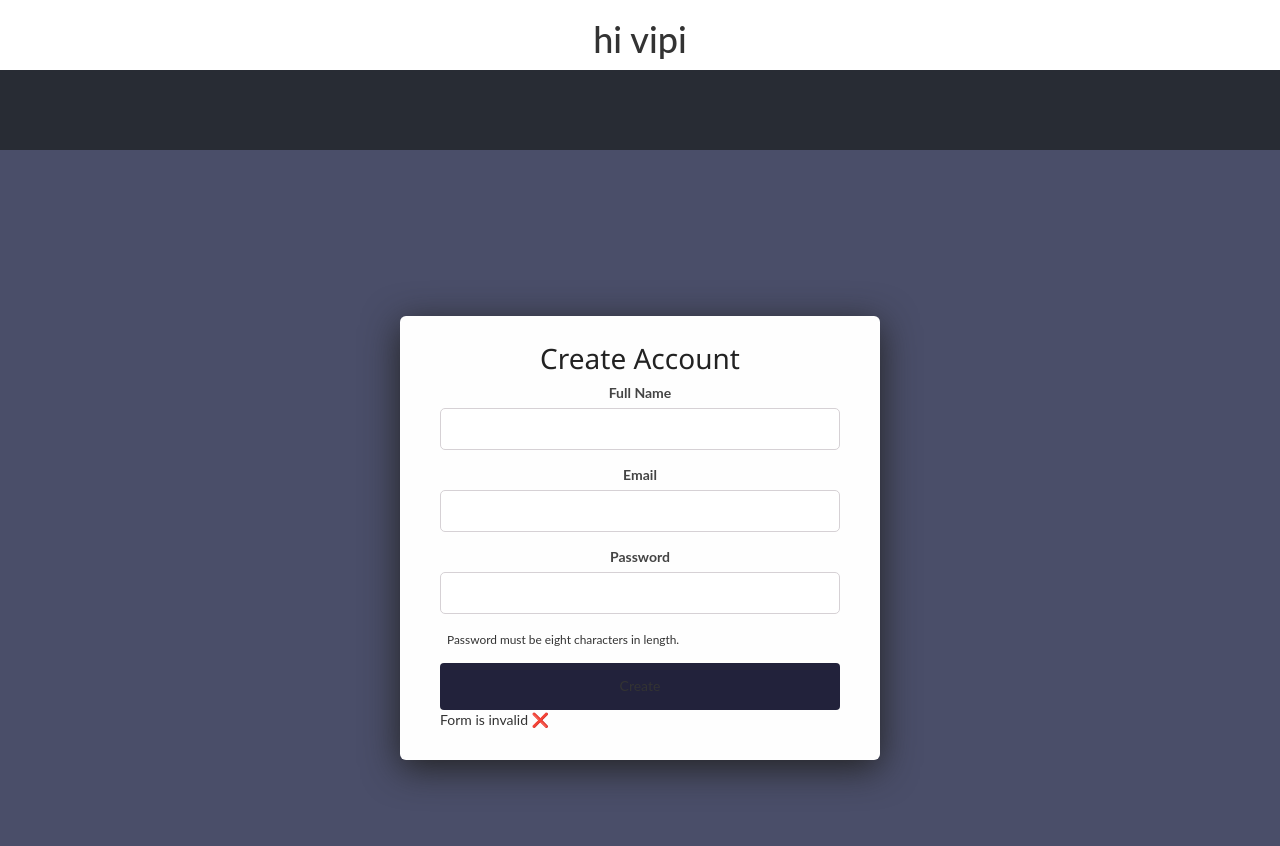
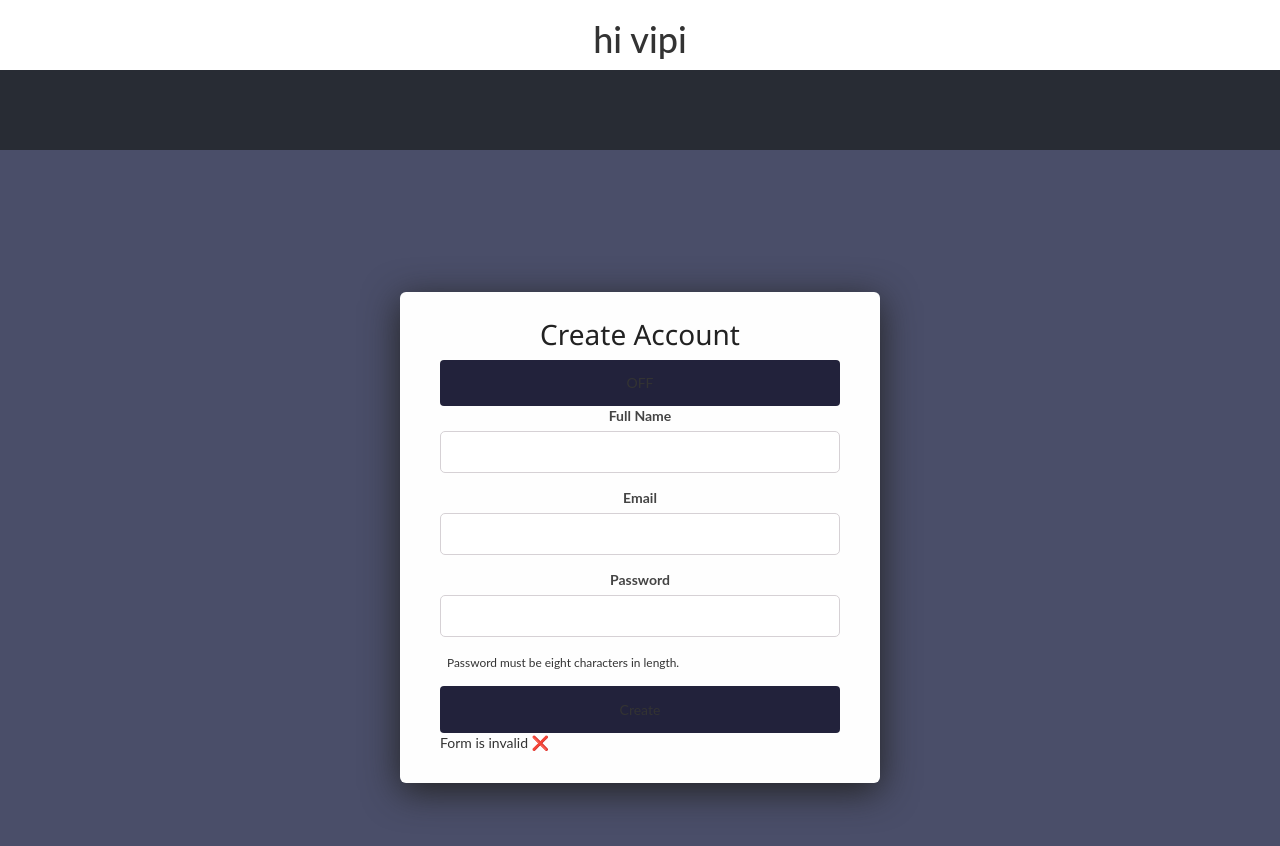
Before and after one commit to Vipisanan/myFirstReactProject, a React (Create React App) app: page / in a window 1280 px wide. Shown: the top 846 px of the page. Built offline with nearby package versions, Linux system fonts and the light colour scheme.

Commit message:
added validation

```diff
--- a/src/register/Register.js
+++ b/src/register/Register.js
@@ -24,7 +24,7 @@
 
     constructor(props){
         super(props);
-
+        this.stateT = {isToggleOn: false};
         this.state = {
             fullName: null,
             email: null,
@@ -35,6 +35,7 @@
                 password: '',
             }
         };
+        this.handleClick = this.handleClick.bind(this);
 
     }
 
@@ -79,13 +80,24 @@
     cregisterForm(){
         console.log("********************");
     }
+    handleClick() {
+        // this.setState(stateT => ({
+        //     isToggleOn: !stateT.isToggleOn
+        // }));
+        this.setState()
+    }
 
     render() {
         const {errors, formValid} = this.state;
         return (
+
             <div className='wrapper'>
                 <div className='form-wrapper'>
                     <h2>Create Account</h2>
+                    <button onClick={this.handleClick}>
+                        {this.stateT.isToggleOn ? 'ON' : 'OFF'}
+                    </button>
+
                     <form onSubmit={this.handleSubmit} noValidate>
                         <div className='fullName'>
                             <label htmlFor="fullName">Full Name</label>
@@ -115,9 +127,12 @@
                     </form>
                 </div>
             </div>
+
         );
     }
 }
 
 
+
+
 export default Register;
```
